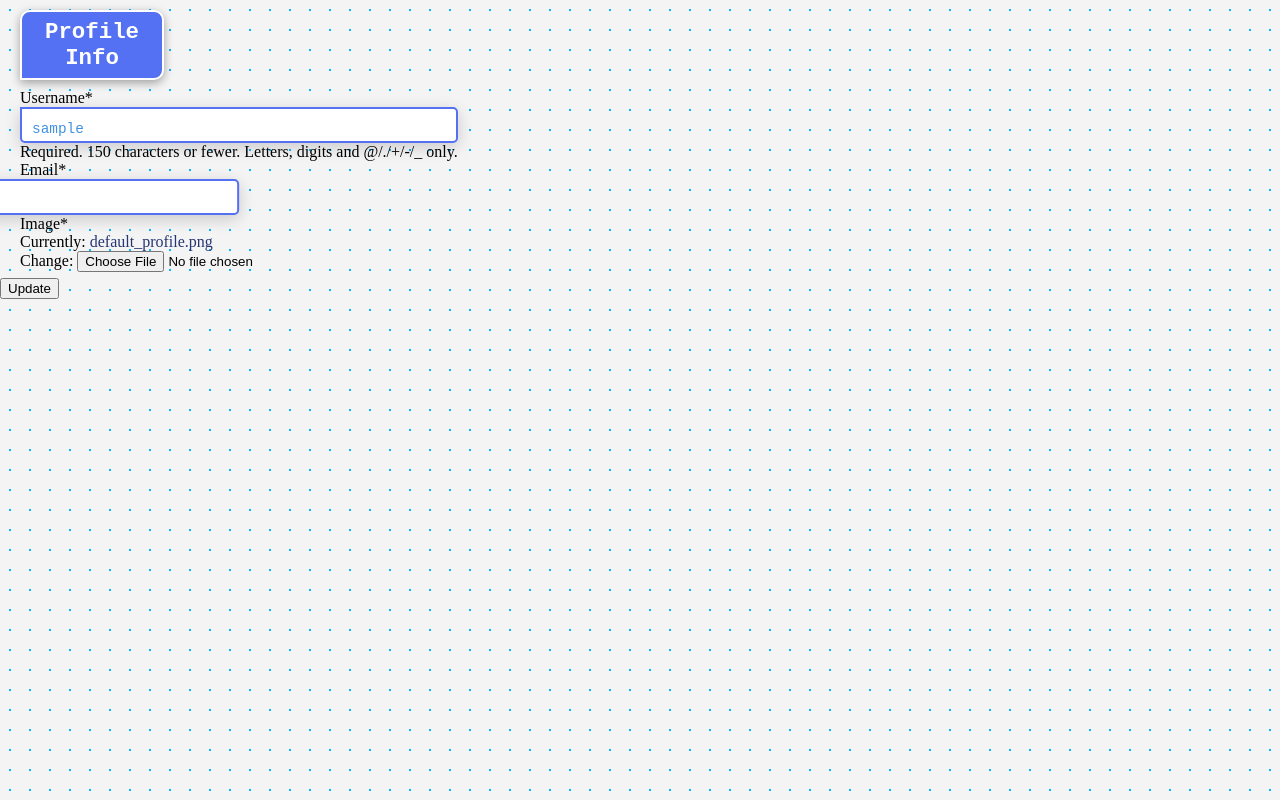
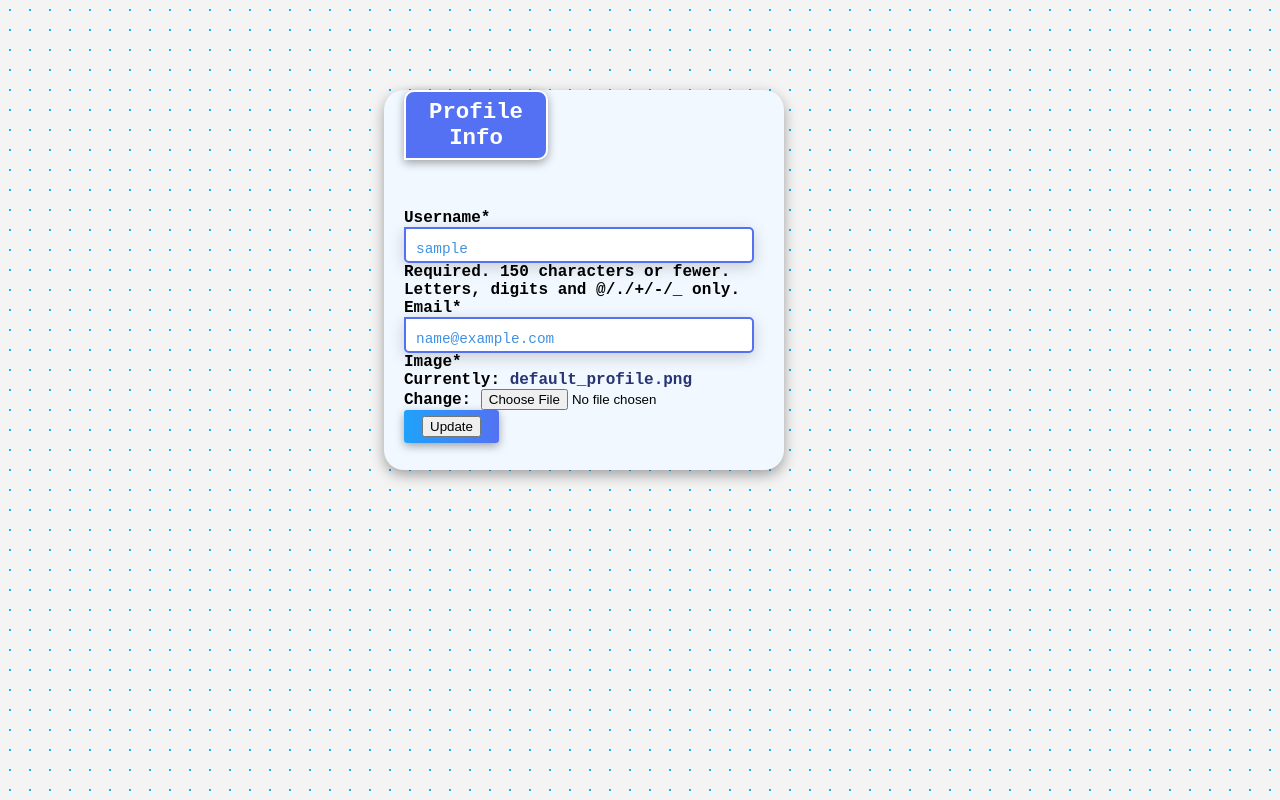
Before and after one commit to beckaberhanu/TextBookSwap, a Django app: page /profile-update/ in a window 1280 px wide. Run offline with Django 3.2, Linux system fonts and the light colour scheme; the visitor is signed in with stand-in values (Sample User, id 1); some libraries are stand-ins or nearby versions.

```diff
--- a/textbookswap/users/static/users/login.css
+++ b/textbookswap/users/static/users/login.css
@@ -157,9 +157,6 @@ a.login-btn{
   transform: translate(-30%, -45%);
 }
 
-<<<<<<< HEAD
-=======
-
 .registerCentered{
   position: fixed;
   top: 50%;
@@ -168,7 +165,6 @@ a.login-btn{
   transform: translate(-50%, -50%);
 }
 
->>>>>>> 46c28d53085ba7f48eed035636c73d184e6c752a
 .profilecentered {
   position: fixed;
   top: 10%;
@@ -265,7 +261,6 @@ a.login-btn{
   color: #818181;
   padding: 4px 15px 2px 15px;
 }
-<<<<<<< HEAD
 
 .username-btn {
   margin-left: 15px;
@@ -326,9 +321,6 @@ a.login-btn{
   margin-left: 20px;
   padding: 6px 0px;
   margin-top: 3px;
-=======
-.profileCentered {
->>>>>>> 46c28d53085ba7f48eed035636c73d184e6c752a
   position: fixed;
   top: 25%;
   left: 30%;
@@ -338,7 +330,6 @@ a.login-btn{
   font-size: 1em;
 }
 
-<<<<<<< HEAD
 .update-btn {
   margin-left: 20px;
   padding: 6px 0px;
@@ -377,18 +368,4 @@ input[type="email"] {
   padding: 12px 0px 4px 10px;
   border-radius: 0px 5px 5px 5px;
   box-shadow: 0px 4px 16px rgba(0, 0, 0, 0.18);
-=======
-  left: 50%;
-  /* bring your own prefixes */
-  transform: translate(-50%);
 }
-
-.passwordCentered{
-  position: fixed;
-
-  left: 45%;
-  top: 30%;
-  /* bring your own prefixes */
-  transform: translate(-30%,-45%);
->>>>>>> 46c28d53085ba7f48eed035636c73d184e6c752a
-}
```
